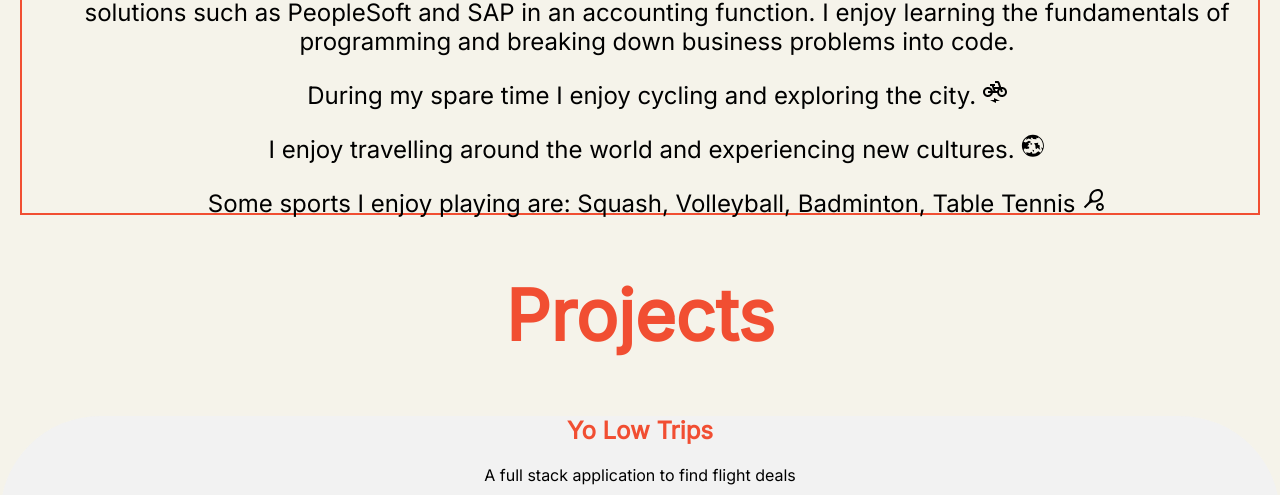
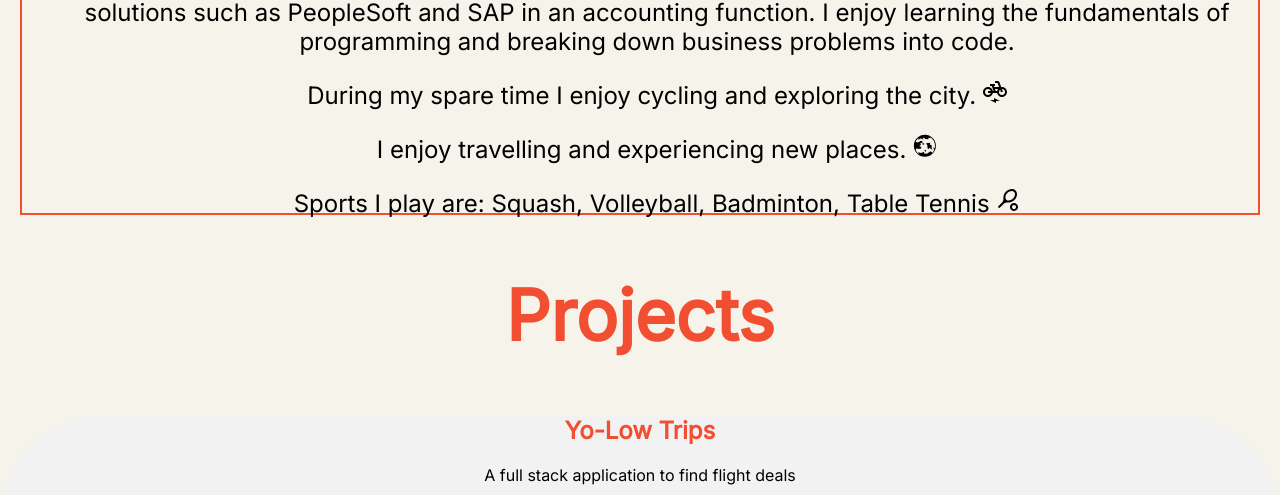
Before and after one commit to Charlesdigital/Portfolio_1, a React (Create React App) app: page / in a window 1280 px wide. Shown: the part 2071-2566 px from the top of the page. Built offline with nearby package versions, Linux system fonts and the light colour scheme.

Commit message:
edit about me

```diff
--- a/src/components/About/About.jsx
+++ b/src/components/About/About.jsx
@@ -1,4 +1,3 @@
-// import { MdOutlineElectricBike, GiWorld, GiElectric } from 'react-icons/fa'
 import { MdOutlineSportsTennis } from "react-icons/md"
 import { MdOutlineElectricBike } from "react-icons/md";
 import { GiWorld } from "react-icons/gi"
@@ -18,8 +17,8 @@ function About() {
     online resources. Experience working with large ERP solutions such as PeopleSoft and SAP in an accounting function. I enjoy learning the fundamentals of programming
     and breaking down business problems into code. </p>
     <p>During my spare time I enjoy cycling and exploring the city. <MdOutlineElectricBike /></p>
-    <p>I enjoy travelling around the world and experiencing new cultures. <GiWorld /></p>
-    <p>Some sports I enjoy playing are: Squash, Volleyball, Badminton, Table Tennis <MdOutlineSportsTennis /></p>
+    <p>I enjoy travelling and experiencing new places. <GiWorld /></p>
+    <p>Sports I play are: Squash, Volleyball, Badminton, Table Tennis <MdOutlineSportsTennis /></p>
     </div>
     </div>
     </div>
--- a/src/components/Projects/projects.jsx
+++ b/src/components/Projects/projects.jsx
@@ -9,7 +9,7 @@ function Projects() {
     <section className="projects">
       <h2 className="skill-title"> Projects </h2>
       <div className="projectContainer">
-        <h2 className="text">Yo Low Trips</h2>
+        <h2 className="text">Yo-Low Trips</h2>
         <p className="text"> A full stack application to find flight deals</p>
         <img className="gif" src = {YLT} alt="logo" />
 
```
